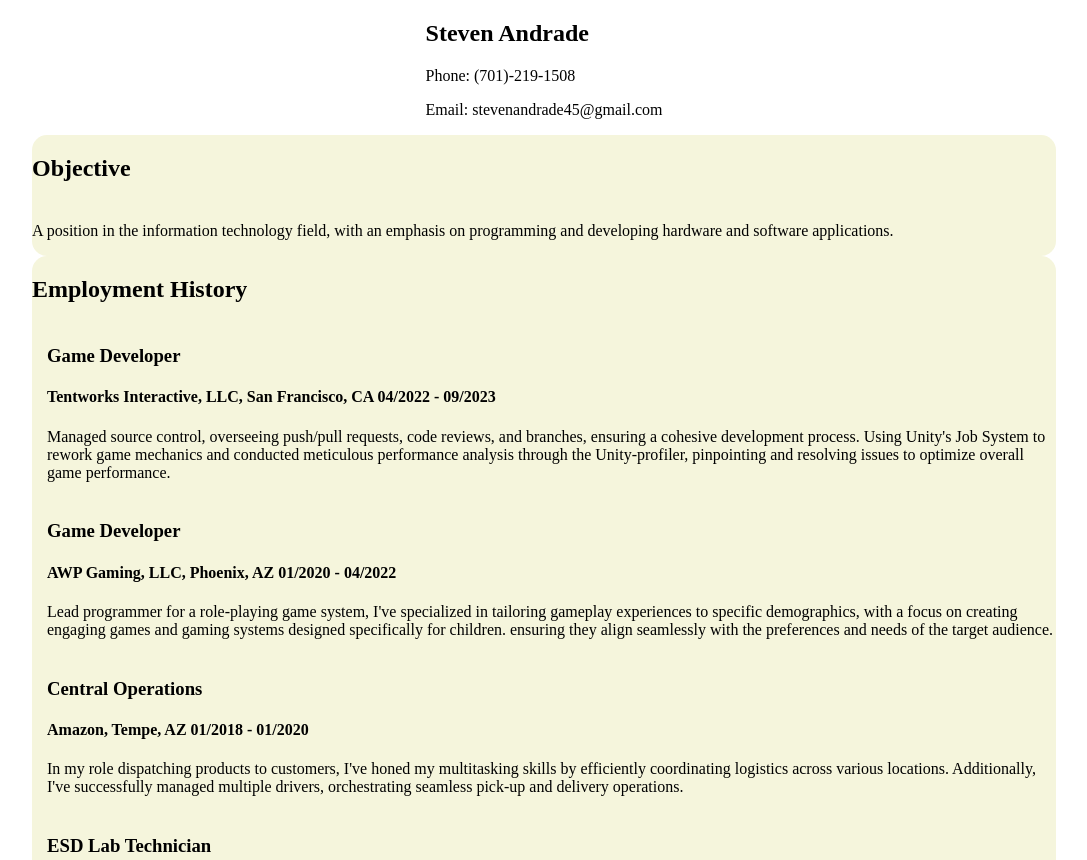
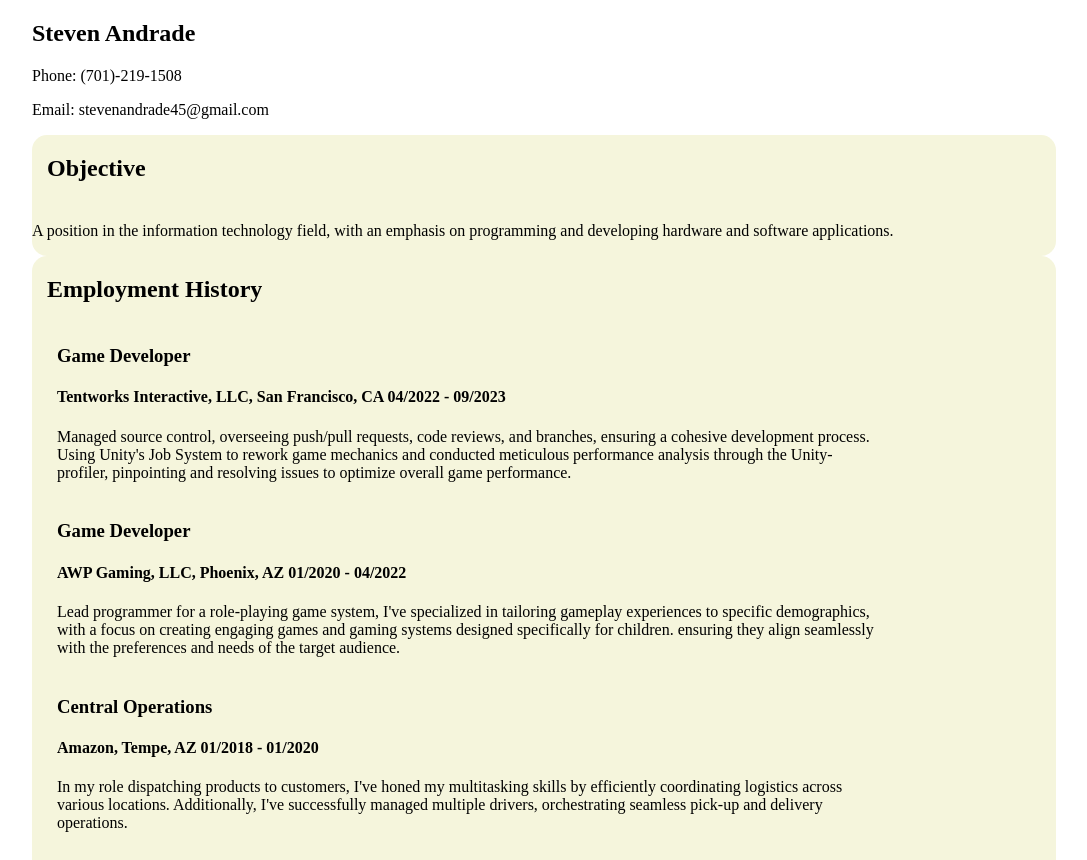
Before and after one commit to steven31dd/steven31dd.github.io, a plain HTML site: page index.html in a window 1280 px wide. Shown: the top 860 px of the page, without its empty margins (96-1183 px from the left). Drawn offline with Linux system fonts and the light colour scheme.

Commit message:
phase 2: css

```diff
--- a/index.html
+++ b/index.html
@@ -11,7 +11,7 @@
 </div>
 
 <div class="Section">
-    <h2>Objective</h2>
+    <h2 class="Subtitle">Objective</h2>
     <p>
         A position in the information technology field, with an emphasis on programming and developing
         hardware and software applications.
@@ -19,7 +19,7 @@
 </div>
 
 <div class="Section">
-    <h2>Employment History</h2>
+    <h2 class="Subtitle">Employment History</h2>
 
     <div class="Employment">
         <h3>Game Developer</h3>
@@ -85,7 +85,7 @@
 
 
 <div class="Section">
-    <h2>Education</h2>
+    <h2 class="Subtitle">Education</h2>
     <div class="Education">
         <h3>General High School Curriculum</h3>
         <p>High School Diploma</p>
--- a/style.css
+++ b/style.css
@@ -1,11 +1,6 @@
 body{
     margin-left: 10%;
     margin-right: 10%;
-}
-
-.Header{
-    max-width: fit-content;
-    margin-inline: auto;
 }
 
 .Section{
@@ -17,10 +12,16 @@ body{
     border-radius: 15px;
 }
 
-.Employment{
+.Subtitle{
     margin-left: 15px;
 }
 
+.Employment{
+    margin-left: 25px;
+    max-width: 80%;
+}
+
 .Education{
-    margin-left: 15px;
+    margin-left: 25px;
+    max-width: 80%;
 }
```
